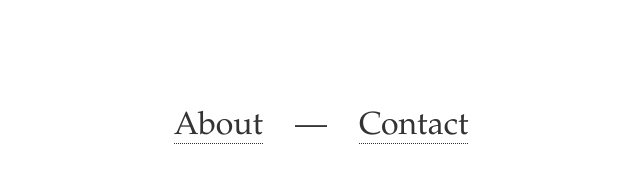
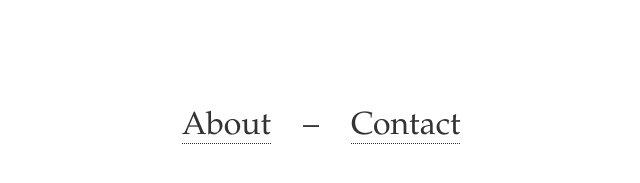
Before and after one commit to nkouevda/nkouevda.github.io, a Jekyll site: the page built from index.html, in a window 1280 px wide. Shown: the part 129-312 px from the top of the page, without its empty margins (319-959 px from the left). Built offline with Jekyll 4.4.1, drawn with Linux system fonts in a browser that asks for light colours.

Commit message:
Replace mdash with ndash.

```diff
--- a/_includes/footer.html
+++ b/_includes/footer.html
@@ -1,3 +1,3 @@
 <footer id="site-footer">
-  <a href="/about/">About</a><span class="link-separator">&mdash;</span><a href="mailto:nkouevda@gmail.com">Contact</a>
+  <a href="/about/">About</a><span class="link-separator">&ndash;</span><a href="mailto:nkouevda@gmail.com">Contact</a>
 </footer>
```
